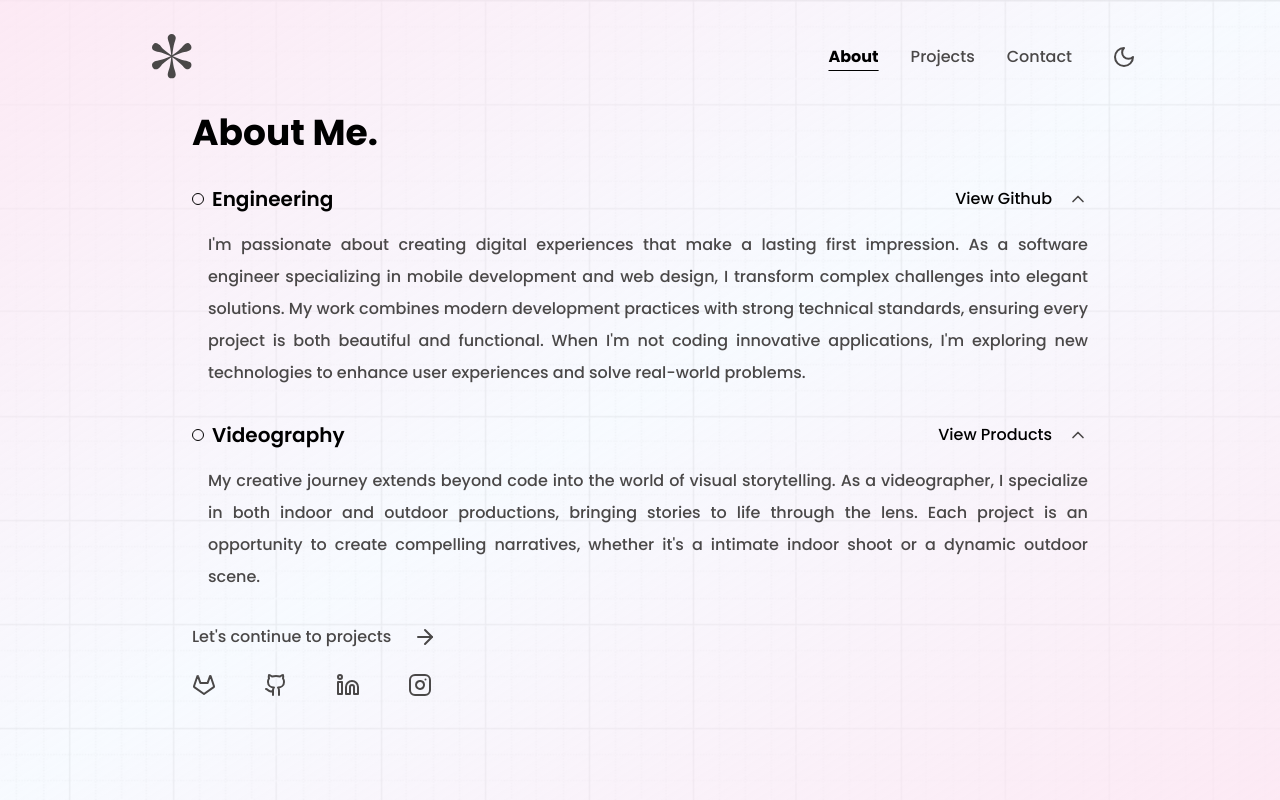
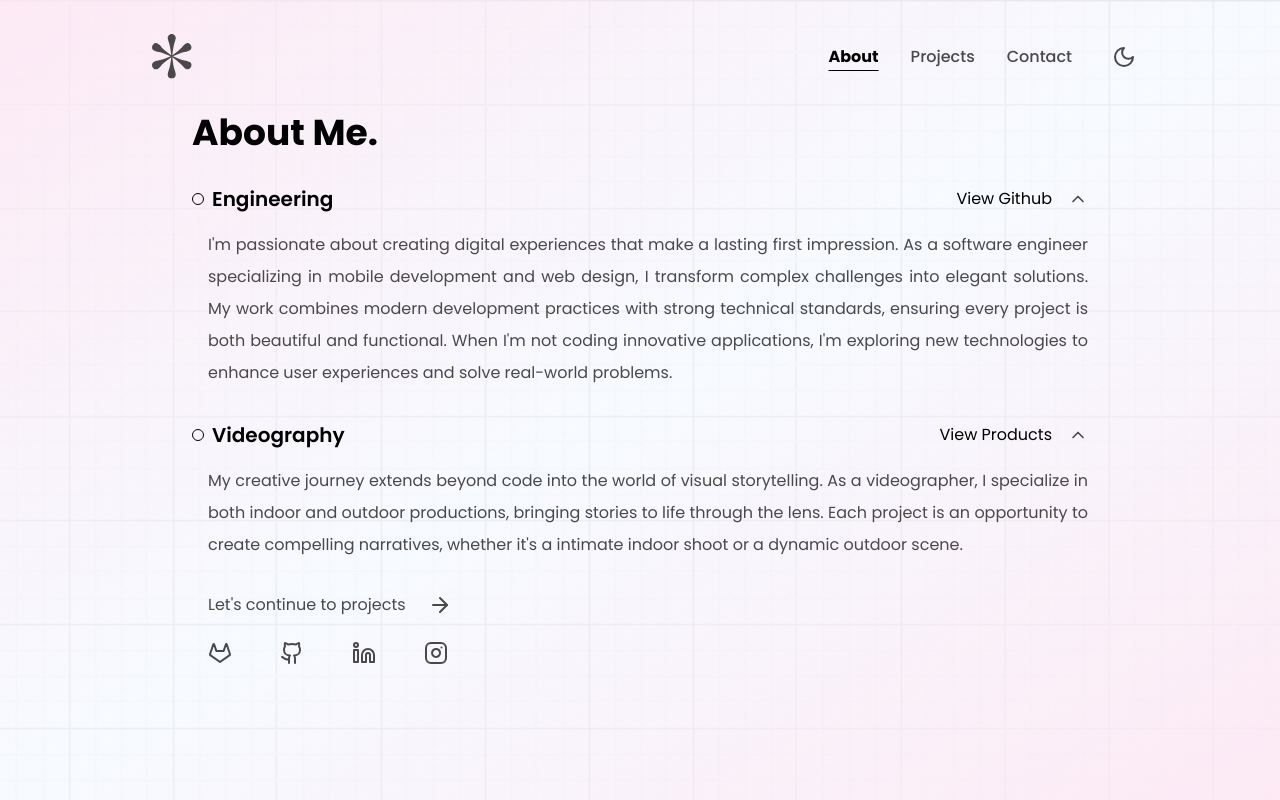
Before and after one commit to NoellaPromise/portifolio, a Next.js app: page /about in a window 1280 px wide. Built offline with nearby package versions, Linux system fonts and the light colour scheme.

Commit message:
implement the reviews on light mode

```diff
--- a/app/about/page.tsx
+++ b/app/about/page.tsx
@@ -10,7 +10,7 @@ const page = () => {
   return (
     <div className="min-h-screen flex flex-col">
       <Navbar />
-      <main className="flex-1 container mx-auto px-4 pb-8">
+      <main className="flex-1 container mx-auto px-4 pb-8 font-normal">
         <div className="max-w-4xl mx-auto text-justify">
           <h1 className="text-4xl text-black font-bold mb-8 dark:text-white">
             About Me.
@@ -27,7 +27,7 @@ const page = () => {
         </div>
 
         <div className="flex gap-3 max-w-4xl mx-auto mt-8">
-          <Link href="/projects" className="hover:underline">
+          <Link href="/projects" className="hover:underline pl-4">
             Let&apos;s continue to projects
           </Link>
           <Link
@@ -38,11 +38,11 @@ const page = () => {
           </Link>
         </div>
 
-        <div className="max-w-4xl mx-auto mt-6">
+        <div className="max-w-4xl mx-auto mt-6 pl-4">
           <Footer />
         </div>
       </main>
     </div>
   );
 };
- export default page;
+export default page;
--- a/app/globals.css
+++ b/app/globals.css
@@ -24,6 +24,16 @@
     --foreground: #ededed;
   }
 }
+@layer utilities {
+  .no-scrollbar::-webkit-scrollbar {
+    display: none;
+  }
+
+  .no-scrollbar {
+    -ms-overflow-style: none;
+    scrollbar-width: none;
+  }
+}
 
 body {
   color: var(--foreground);
--- a/components/contactForm/contactForm.tsx
+++ b/components/contactForm/contactForm.tsx
@@ -67,7 +67,7 @@ export const ContactForm = () => {
       <button
         type="submit"
         disabled={isSubmitting}
-        className="px-8 py-4 bg-gray-600 text-white rounded-lg hover:bg-gray-500 transition-colors disabled:opacity-50 disabled:cursor-not-allowed flex items-center gap-2"
+        className="px-8 py-4 bg-black dark:bg-gray-600 text-white rounded-lg hover:bg-gray-500 transition-colors disabled:opacity-50 disabled:cursor-not-allowed flex items-center gap-2"
       >
         Send Message
         <Send size={20} />
```
